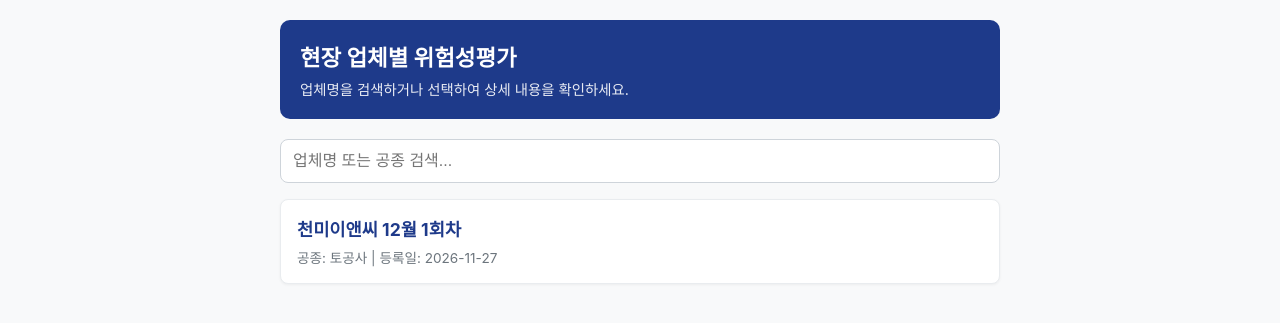
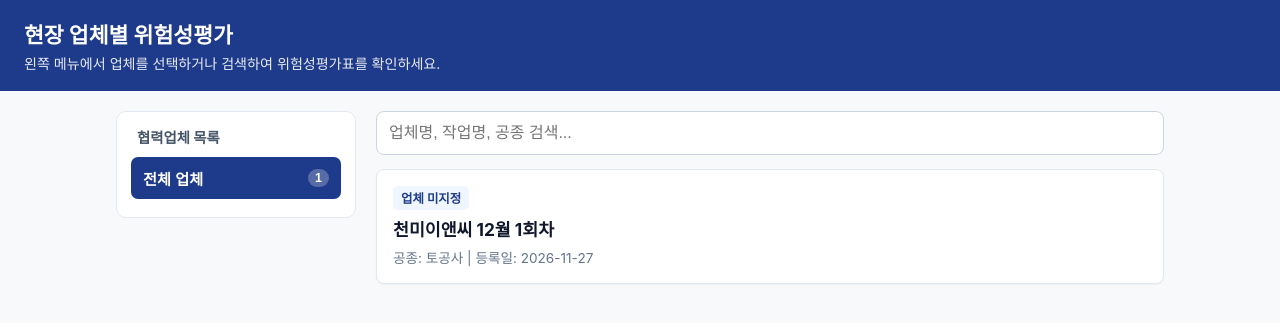
Before and after one commit to Coding-Safety/Coding-Safety.github.io, a Jekyll site: the page built from index.html, in a window 1280 px wide. Shown: the top 323 px of the page. Built offline with Jekyll 4.4.1, drawn with Linux system fonts in a browser that asks for light colours.

Commit message:
Update index.html

```diff
--- a/index.html
+++ b/index.html
@@ -8,39 +8,95 @@ layout: none
   <meta name="viewport" content="width=device-width, initial-scale=1.0">
   <title>현장 업체별 위험성평가</title>
   <style>
-    body { font-family: -apple-system, BlinkMacSystemFont, "Malgun Gothic", sans-serif; max-width: 720px; margin: 0 auto; padding: 20px; background: #f8f9fa; color: #212529; }
-    header { background: #1e3a8a; color: white; padding: 20px; border-radius: 10px; margin-bottom: 20px; }
-    header h1 { margin: 0 0 6px 0; font-size: 1.4rem; }
-    header p { margin: 0; font-size: 0.9rem; opacity: 0.9; }
-    .search-box { width: 100%; padding: 12px; font-size: 1rem; border: 1px solid #ced4da; border-radius: 8px; box-sizing: border-box; margin-bottom: 16px; }
-    .card { display: block; background: white; padding: 16px; border-radius: 8px; margin-bottom: 12px; text-decoration: none; color: inherit; border: 1px solid #e9ecef; box-shadow: 0 1px 3px rgba(0,0,0,0.05); }
+    * { box-sizing: border-box; }
+    body { font-family: -apple-system, BlinkMacSystemFont, "Malgun Gothic", sans-serif; margin: 0; background: #f8f9fa; color: #212529; }
+    header { background: #1e3a8a; color: white; padding: 18px 24px; }
+    header h1 { margin: 0 0 4px 0; font-size: 1.35rem; }
+    header p { margin: 0; font-size: 0.88rem; opacity: 0.9; }
+
+    .layout { display: flex; max-width: 1080px; margin: 20px auto; padding: 0 16px; gap: 20px; align-items: flex-start; }
+
+    /* 왼쪽 업체별 메뉴 사이드바 */
+    .sidebar { width: 240px; flex-shrink: 0; background: white; border: 1px solid #e2e8f0; border-radius: 10px; padding: 14px; }
+    .sidebar-title { font-size: 0.9rem; font-weight: bold; color: #475569; margin: 0 0 10px 6px; }
+    .menu-btn { display: flex; justify-content: space-between; align-items: center; width: 100%; text-align: left; background: none; border: none; padding: 10px 12px; border-radius: 7px; font-size: 0.95rem; color: #334155; cursor: pointer; margin-bottom: 4px; }
+    .menu-btn:hover { background: #f1f5f9; }
+    .menu-btn.active { background: #1e3a8a; color: white; font-weight: bold; }
+    .badge { font-size: 0.78rem; background: #e2e8f0; color: #334155; padding: 2px 7px; border-radius: 12px; }
+    .menu-btn.active .badge { background: rgba(255,255,255,0.25); color: white; }
+
+    /* 오른쪽 메인 목록 영역 */
+    .main { flex: 1; min-width: 0; }
+    .search-box { width: 100%; padding: 12px; font-size: 1rem; border: 1px solid #cbd5e1; border-radius: 8px; margin-bottom: 14px; background: white; }
+    .card { display: block; background: white; padding: 16px; border-radius: 8px; margin-bottom: 12px; text-decoration: none; color: inherit; border: 1px solid #e2e8f0; box-shadow: 0 1px 2px rgba(0,0,0,0.04); }
     .card:hover { border-color: #1e3a8a; }
-    .card-title { font-weight: bold; font-size: 1.1rem; color: #1e3a8a; margin-bottom: 6px; }
-    .card-meta { font-size: 0.85rem; color: #6c757d; }
+    .company-tag { display: inline-block; font-size: 0.78rem; font-weight: bold; color: #1e3a8a; background: #eff6ff; padding: 3px 8px; border-radius: 5px; margin-bottom: 6px; }
+    .card-title { font-weight: bold; font-size: 1.08rem; color: #0f172a; margin-bottom: 6px; }
+    .card-meta { font-size: 0.85rem; color: #64748b; }
+
+    /* 모바일 화면 대응 */
+    @media (max-width: 768px) {
+      .layout { flex-direction: column; }
+      .sidebar { width: 100%; }
+    }
   </style>
 </head>
 <body>
   <header>
     <h1>현장 업체별 위험성평가</h1>
-    <p>업체명을 검색하거나 선택하여 상세 내용을 확인하세요.</p>
+    <p>왼쪽 메뉴에서 업체를 선택하거나 검색하여 위험성평가표를 확인하세요.</p>
   </header>
 
-  <input type="text" id="searchInput" class="search-box" placeholder="업체명 또는 공종 검색..." onkeyup="filterCards()">
+  {% assign companies = site.posts | map: "company" | compact | uniq | sort %}
+
+  <div class="layout">
+    <aside class="sidebar">
+      <div class="sidebar-title">협력업체 목록</div>
+      <button class="menu-btn active" data-company="ALL" onclick="selectCompany('ALL', this)">
+        <span>전체 업체</span>
+        <span class="badge">{{ site.posts.size }}</span>
+      </button>
+      {% for comp in companies %}
+        {% assign comp_posts = site.posts | where: "company", comp %}
+        <button class="menu-btn" data-company="{{ comp }}" onclick="selectCompany('{{ comp }}', this)">
+          <span>{{ comp }}</span>
+          <span class="badge">{{ comp_posts.size }}</span>
+        </button>
+      {% endfor %}
+    </aside>
+
+    <main class="main">
+      <input type="text" id="searchInput" class="search-box" placeholder="업체명, 작업명, 공종 검색..." onkeyup="filterCards()">
 
       <div id="postList">
         {% for post in site.posts %}
-    <a href="{{ post.url | relative_url }}" class="card">
+        <a href="{{ post.url | relative_url }}" class="card" data-company="{{ post.company | default: '미지정' }}">
+          <div class="company-tag">{{ post.company | default: "업체 미지정" }}</div>
           <div class="card-title">{{ post.title }}</div>
           <div class="card-meta">공종: {{ post.work_type | default: "미지정" }} | 등록일: {{ post.date | date: "%Y-%m-%d" }}</div>
         </a>
         {% endfor %}
       </div>
+    </main>
+  </div>
 
   <script>
+    let selectedCompany = 'ALL';
+
+    function selectCompany(company, btn) {
+      selectedCompany = company;
+      document.querySelectorAll('.menu-btn').forEach(b => b.classList.remove('active'));
+      btn.classList.add('active');
+      filterCards();
+    }
+
     function filterCards() {
       const q = document.getElementById('searchInput').value.toLowerCase();
       document.querySelectorAll('.card').forEach(card => {
-        card.style.display = card.innerText.toLowerCase().includes(q) ? 'block' : 'none';
+        const cardCompany = card.getAttribute('data-company');
+        const matchCompany = (selectedCompany === 'ALL') || (cardCompany === selectedCompany);
+        const matchSearch = card.innerText.toLowerCase().includes(q);
+        card.style.display = (matchCompany && matchSearch) ? 'block' : 'none';
       });
     }
   </script>
```
Lines whose indentation alone changed are shown as unchanged.
